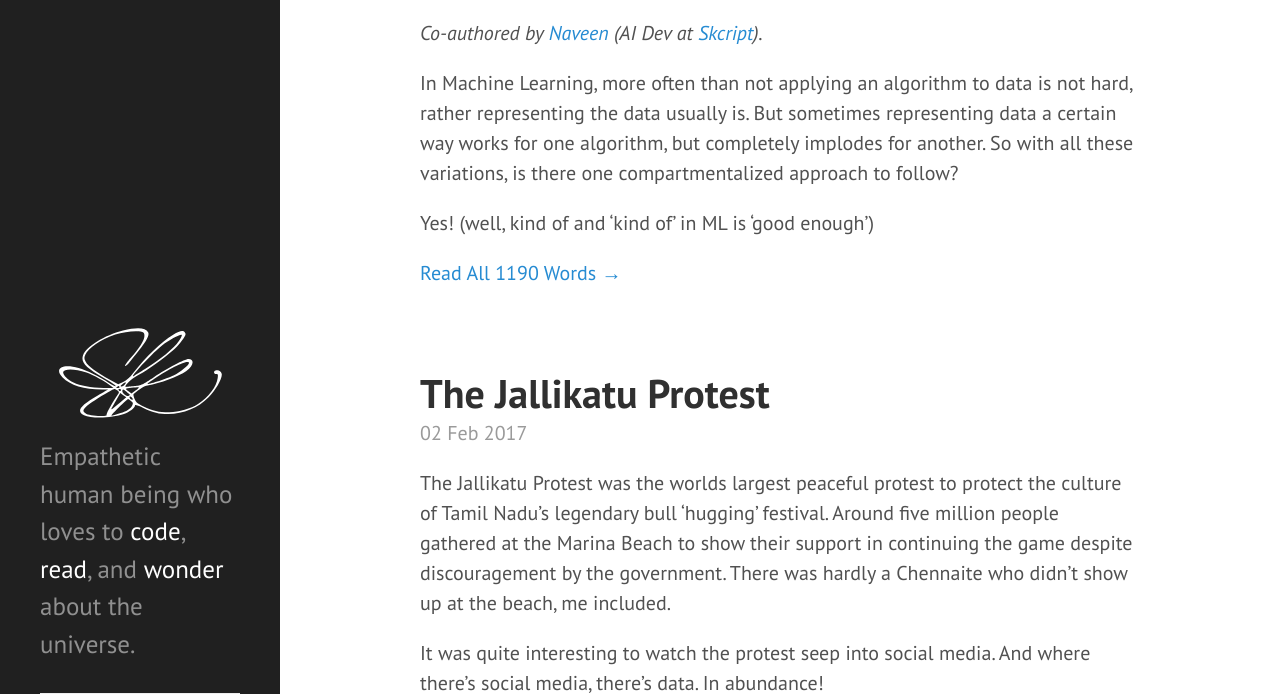
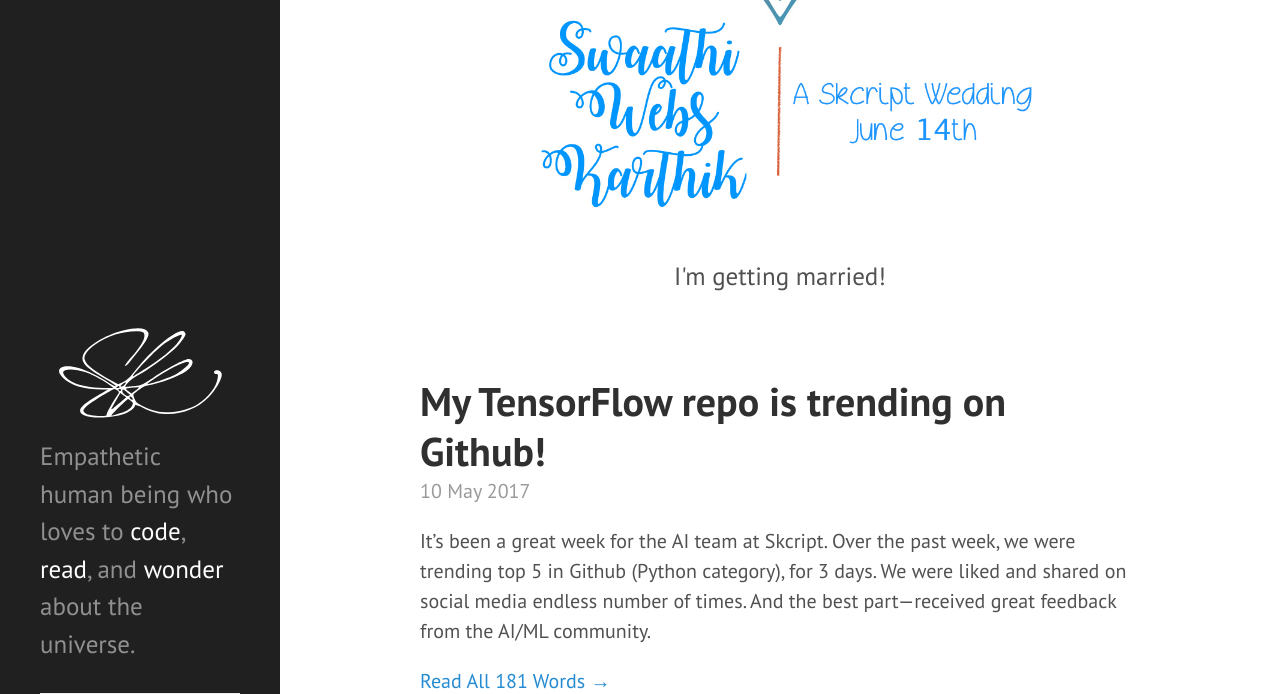
Before and after one commit to swaathi/swaathi.github.io, a Jekyll site: the page built from index.html, in a window 1280 px wide and 900 px high, scrolled down 562 px, cut to the strip 0-694 px from the top of the window. Built offline with Jekyll 4.4.1, drawn with Linux system fonts in a browser that asks for light colours; the list of posts is cut into pages by our own code.

Commit message:
The Wedding 💍

```diff
--- a/_data/festivals.yml
+++ b/_data/festivals.yml
@@ -11,3 +11,6 @@
 - greeting: "Happy Febuary!"
   image: "/public/inspo_1.png"
   show: false
+- greeting: "I'm getting married!"
+  image: "/public/sandk.jpeg"
+  show: true
```
Also changed, not shown: public/sandk.jpeg (added).
